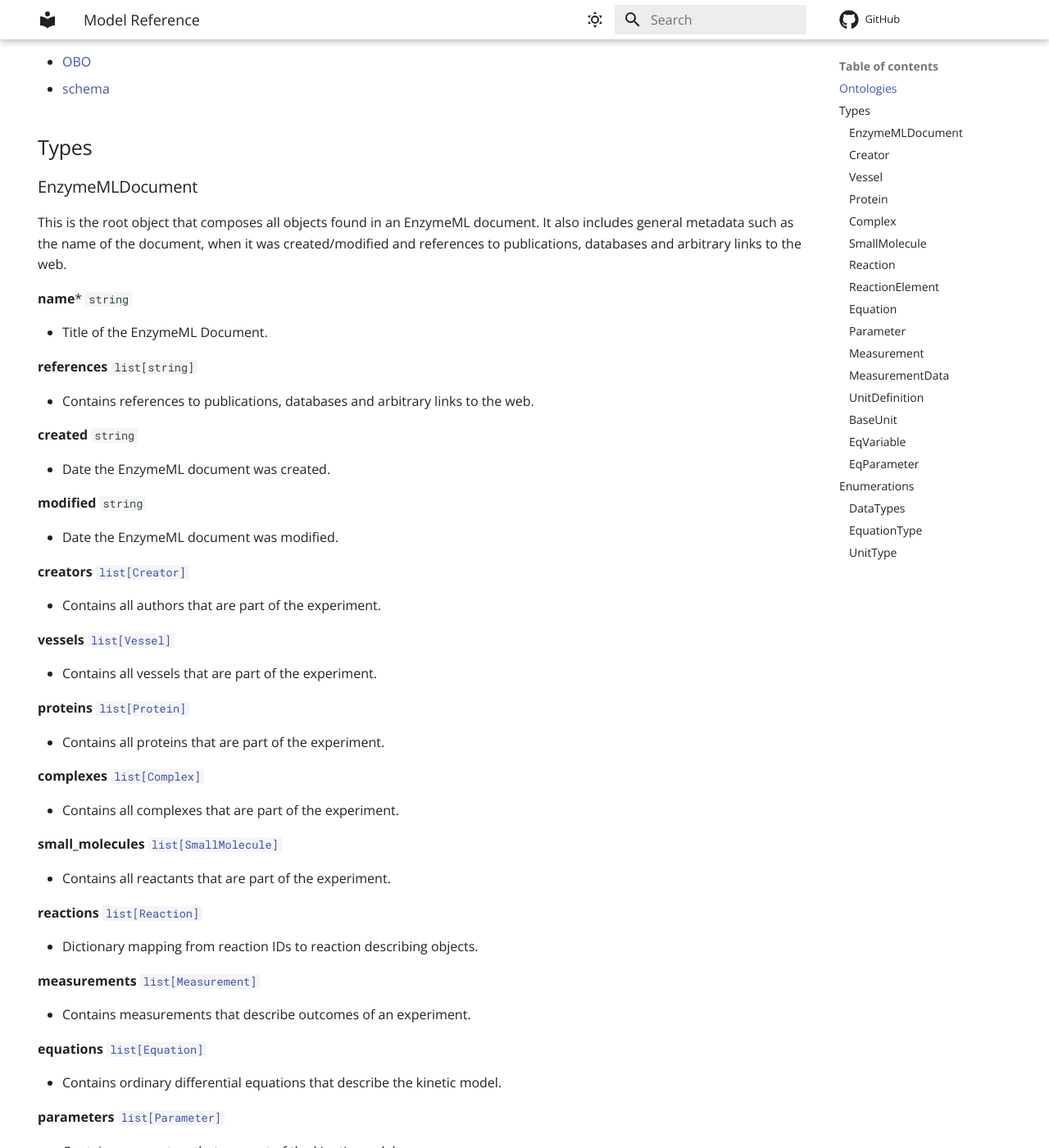
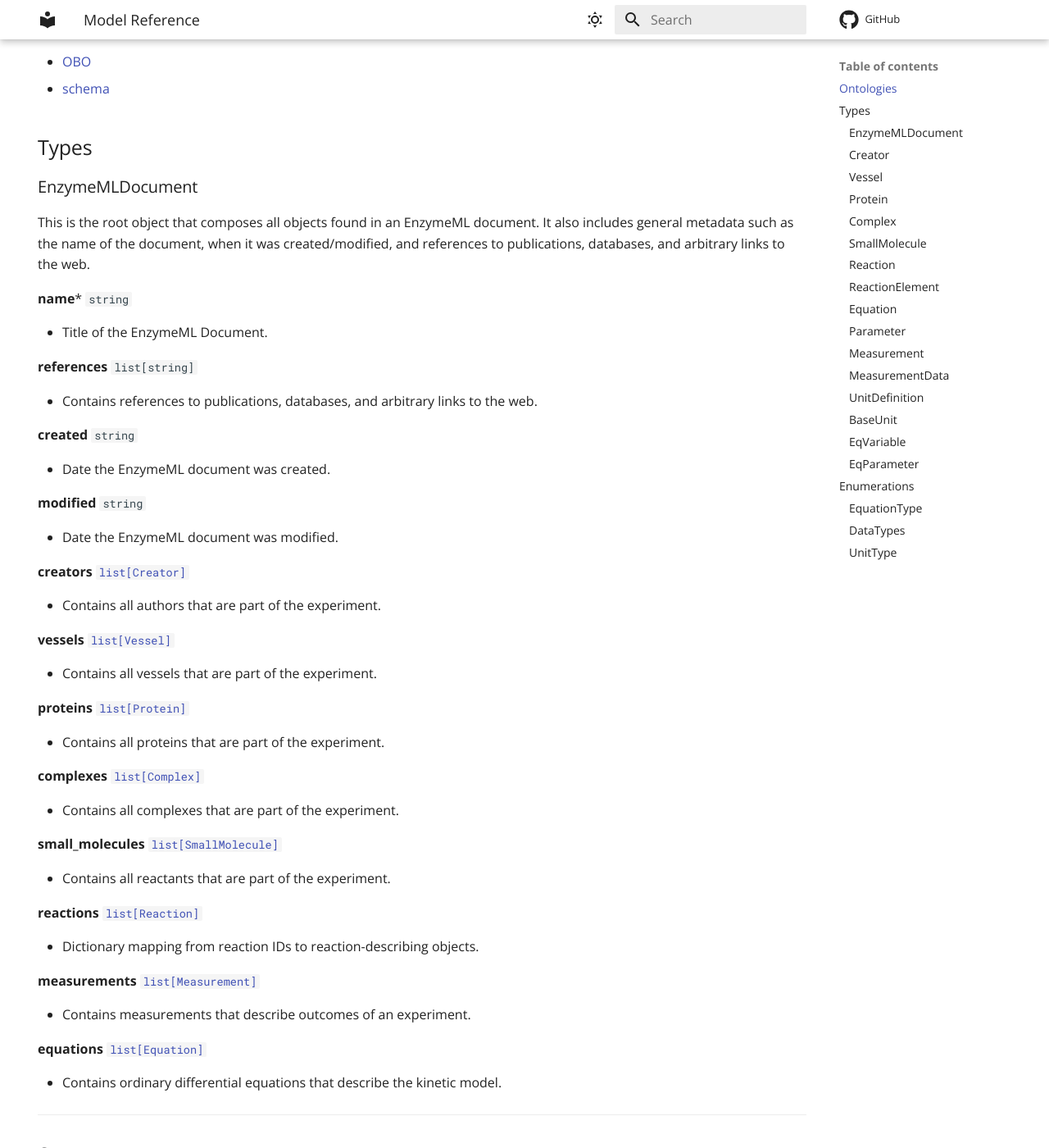
Before and after one commit to EnzymeML/enzymeml-specifications, an MkDocs documentation site: the page built from docs/model.md, in a window 1280 px wide and 1400 px high, scrolled down 392 px. Shown: the whole window at 82% size. Built offline with MkDocs 1.6.1 and Material for MkDocs 9.7.7, drawn with Linux system fonts in a browser that asks for light colours; comment, search, counter and statistics services are not loaded; some of the changed text lies outside the part shown.

Commit message:
generated models based on updated data model

````diff
--- a/docs/model.md
+++ b/docs/model.md
@@ -26,8 +26,8 @@
         baseunit(BaseUnit)
         eqvariable(EqVariable)
         eqparameter(EqParameter)
+        equationtype(EquationType)
         datatypes(DataTypes)
-        equationtype(EquationType)
         unittype(UnitType)
         enzymemldocument(EnzymeMLDocument) --> creator(Creator)
         enzymemldocument(EnzymeMLDocument) --> vessel(Vessel)
@@ -37,7 +37,6 @@
         enzymemldocument(EnzymeMLDocument) --> reaction(Reaction)
         enzymemldocument(EnzymeMLDocument) --> measurement(Measurement)
         enzymemldocument(EnzymeMLDocument) --> equation(Equation)
-        enzymemldocument(EnzymeMLDocument) --> parameter(Parameter)
         vessel(Vessel) --> unitdefinition(UnitDefinition)
         reaction(Reaction) --> equation(Equation)
         reaction(Reaction) --> reactionelement(ReactionElement)
@@ -70,8 +68,8 @@
         click baseunit "#baseunit" "Go to BaseUnit"
         click eqvariable "#eqvariable" "Go to EqVariable"
         click eqparameter "#eqparameter" "Go to EqParameter"
+        click equationtype "#equationtype" "Go to EquationType"
         click datatypes "#datatypes" "Go to DataTypes"
-        click equationtype "#equationtype" "Go to EquationType"
         click unittype "#unittype" "Go to UnitType"
     ```
 
@@ -85,7 +83,7 @@
 
 
 ### EnzymeMLDocument
-This is the root object that composes all objects found in an EnzymeML document. It also includes general metadata such as the name of the document, when it was created/modified and references to publications, databases and arbitrary links to the web.
+This is the root object that composes all objects found in an EnzymeML document. It also includes general metadata such as the name of the document, when it was created/modified, and references to publications, databases, and arbitrary links to the web.
 
 __name__* `string`
 
@@ -94,7 +92,7 @@
 
 __references__ `list[string]`
 
-- Contains references to publications, databases and arbitrary links to the web.
+- Contains references to publications, databases, and arbitrary links to the web.
 
 
 __created__ `string`
@@ -134,7 +132,7 @@
 
 __reactions__ [`list[Reaction]`](#reaction)
 
-- Dictionary mapping from reaction IDs to reaction describing objects.
+- Dictionary mapping from reaction IDs to reaction-describing objects.
 
 
 __measurements__ [`list[Measurement]`](#measurement)
@@ -145,11 +143,6 @@
 __equations__ [`list[Equation]`](#equation)
 
 - Contains ordinary differential equations that describe the kinetic model.
-
-
-__parameters__ [`list[Parameter]`](#parameter)
-
-- Contains parameters that are part of the kinetic model.
 
 
 ------
@@ -248,7 +241,7 @@
 
 __references__ `list[string]`
 
-- Array of references to publications, database entries etc. that describe the protein.
+- Array of references to publications, database entries, etc. that describe the protein.
 
 
 ------
@@ -301,7 +307,7 @@
 
 __references__ `list[string]`
 
-- Array of references to publications, database entries etc. that describe the reactant.
+- Array of references to publications, database entries, etc. that describe the reactant.
 
 
 ------
@@ -511,14 +522,9 @@
 - Time unit of the replicate.
 
 
-__time__* `list[float]`
+__data_type__* `string`
 
-- Time steps of the replicate.
-
-
-__data__* `list[float]`
-
-- Data that was measured.
+- Type of data that was measured (e.g. concentration)
 
 
 __prep_conc__ `float`
````
Also changed, not shown: other parts of docs/model.md (+40 -23 lines), specifications/enzymeml.md (+0 -13 lines), 7 other files.
